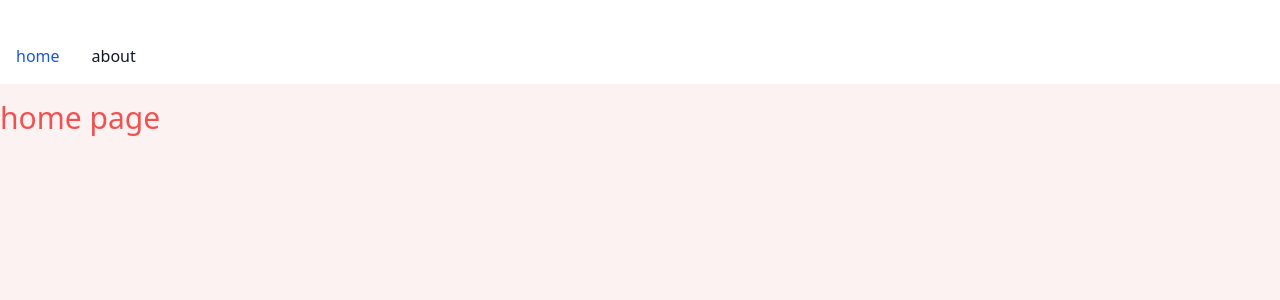
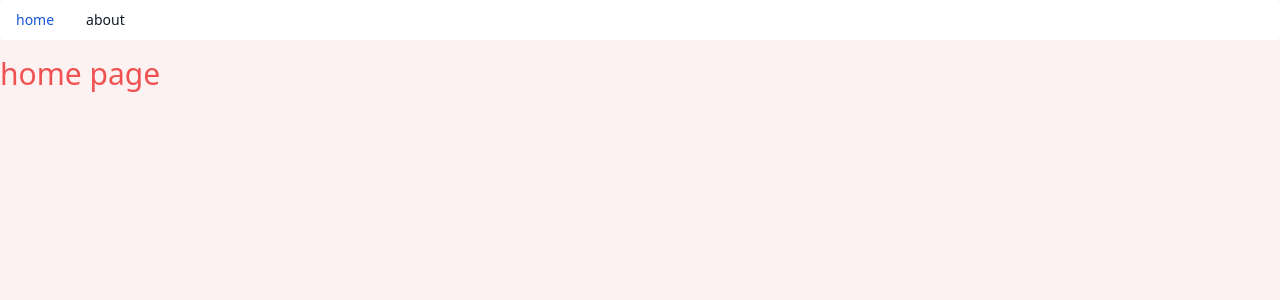
Before and after one commit to jdabassett/django-snacks, a Django app: page /home in a window 1280 px wide. Shown: the top 300 px of the page. Run offline with Django 4.2, Linux system fonts and the light colour scheme; style sheets or scripts are compiled from the project's sources; some libraries are stand-ins or nearby versions.

```diff
--- a/tailwind.config.js
+++ b/tailwind.config.js
@@ -4,7 +4,7 @@ module.exports = {
           './templates/**/*.html',
           './node_modules/flowbite/**/*.js'
       ],
-      darkMode: 'media',
+      darkMode: 'class',
       theme: {
         extend: {},
       },
--- a/templates/base.html
+++ b/templates/base.html
@@ -21,14 +21,51 @@
     </script>
 </head>
 <body class="bg-red-50">
-    <nav class="bg-white border-gray-200 dark:bg-gray-900">
-        <button id="theme-toggle" type="button" class="text-gray-500 dark:text-gray-400 hover:bg-gray-100 dark:hover:bg-gray-700 focus:outline-none focus:ring-4 focus:ring-gray-200 dark:focus:ring-gray-700 rounded-lg text-sm p-2.5">
-            <svg id="theme-toggle-dark-icon" class="hidden w-5 h-5" fill="currentColor" viewBox="0 0 20 20" xmlns="http://www.w3.org/2000/svg"><path d="M17.293 13.293A8 8 0 016.707 2.707a8.001 8.001 0 1010.586 10.586z"></path></svg>
-            <svg id="theme-toggle-light-icon" class="hidden w-5 h-5" fill="currentColor" viewBox="0 0 20 20" xmlns="http://www.w3.org/2000/svg"><path d="M10 2a1 1 0 011 1v1a1 1 0 11-2 0V3a1 1 0 011-1zm4 8a4 4 0 11-8 0 4 4 0 018 0zm-.464 4.95l.707.707a1 1 0 001.414-1.414l-.707-.707a1 1 0 00-1.414 1.414zm2.12-10.607a1 1 0 010 1.414l-.706.707a1 1 0 11-1.414-1.414l.707-.707a1 1 0 011.414 0zM17 11a1 1 0 100-2h-1a1 1 0 100 2h1zm-7 4a1 1 0 011 1v1a1 1 0 11-2 0v-1a1 1 0 011-1zM5.05 6.464A1 1 0 106.465 5.05l-.708-.707a1 1 0 00-1.414 1.414l.707.707zm1.414 8.486l-.707.707a1 1 0 01-1.414-1.414l.707-.707a1 1 0 011.414 1.414zM4 11a1 1 0 100-2H3a1 1 0 000 2h1z" fill-rule="evenodd" clip-rule="evenodd"></path></svg>
+
+    <nav class="bg-white border-gray-200 px- bg-white border-gray-200 px-2 sm:px-4 py-2.5 rounded dark:bg-gray-800">
+  <div class="container mx-auto flex flex-wrap items-center justify-between">
+{#  <a href="#" class="flex">#}
+{#    <svg class="h-10 mr-3" viewBox="0 0 52 72" fill="none" xmlns="http://www.w3.org/2000/svg"><path d="M1.87695 53H28.7791C41.5357 53 51.877 42.7025 51.877 30H24.9748C12.2182 30 1.87695 40.2975 1.87695 53Z" fill="#76A9FA"></path><path d="M0.000409561 32.1646L0.000409561 66.4111C12.8618 66.4111 23.2881 55.9849 23.2881 43.1235L23.2881 8.87689C10.9966 8.98066 1.39567 19.5573 0.000409561 32.1646Z" fill="#A4CAFE"></path><path d="M50.877 5H23.9748C11.2182 5 0.876953 15.2975 0.876953 28H27.7791C40.5357 28 50.877 17.7025 50.877 5Z" fill="#1C64F2"></path></svg>#}
+{#      <span class="self-center text-lg font-semibold whitespace-nowrap dark:text-white">FlowBite</span>#}
+{#  </a>#}
+  <div class="flex md:order-2">
+
+      <!-- Dark mode switcher -->
+          <button
+      id="theme-toggle"
+      type="button"
+      class="text-gray-500 dark:text-gray-400 hover:bg-gray-100 dark:hover:bg-gray-700 focus:outline-none focus:ring-4 focus:ring-gray-200 dark:focus:ring-gray-700 rounded-lg text-sm p-2.5"
+    >
+      <svg
+        id="theme-toggle-dark-icon"
+        class="w-5 h-5 hidden"
+        fill="currentColor"
+        viewBox="0 0 20 20"
+        xmlns="http://www.w3.org/2000/svg"
+      >
+        <path
+          d="M17.293 13.293A8 8 0 016.707 2.707a8.001 8.001 0 1010.586 10.586z"
+        ></path>
+      </svg>
+      <svg
+        id="theme-toggle-light-icon"
+        class="w-5 h-5 hidden"
+        fill="currentColor"
+        viewBox="0 0 20 20"
+        xmlns="http://www.w3.org/2000/svg"
+      >
+        <path
+          d="M10 2a1 1 0 011 1v1a1 1 0 11-2 0V3a1 1 0 011-1zm4 8a4 4 0 11-8 0 4 4 0 018 0zm-.464 4.95l.707.707a1 1 0 001.414-1.414l-.707-.707a1 1 0 00-1.414 1.414zm2.12-10.607a1 1 0 010 1.414l-.706.707a1 1 0 11-1.414-1.414l.707-.707a1 1 0 011.414 0zM17 11a1 1 0 100-2h-1a1 1 0 100 2h1zm-7 4a1 1 0 011 1v1a1 1 0 11-2 0v-1a1 1 0 011-1zM5.05 6.464A1 1 0 106.465 5.05l-.708-.707a1 1 0 00-1.414 1.414l.707.707zm1.414 8.486l-.707.707a1 1 0 01-1.414-1.414l.707-.707a1 1 0 011.414 1.414zM4 11a1 1 0 100-2H3a1 1 0 000 2h1z"
+          fill-rule="evenodd"
+          clip-rule="evenodd"
+        ></path>
+      </svg>
     </button>
-      <div class="max-w-screen-xl flex flex-row items-center justify-between mx-auto p-4">
-        <div class="hidden w-full md:block md:w-auto" id="navbar-default">
-          <ul class="font-medium flex flex-row p-4 md:p-0 mt-4 border border-gray-100 rounded-lg bg-gray-50 md:flex-row md:space-x-8 rtl:space-x-reverse md:mt-0 md:border-0 md:bg-white dark:bg-gray-800 md:dark:bg-gray-900 dark:border-gray-700">
+    <!-- Dark mode switcher end -->
+
+  </div>
+  <div class="hidden md:flex justify-between items-center w-full md:w-auto md:order-1" id="mobile-menu-4">
+    <ul class="flex-col md:flex-row flex md:space-x-8 mt-4 md:mt-0 md:text-sm md:font-medium">
         <li>
           <a href="{% url "home" %}" class="block py-2 px-3 text-white bg-blue-700 rounded md:bg-transparent md:text-blue-700 md:p-0 dark:text-white md:dark:text-blue-500" aria-current="page">home</a>
         </li>
@@ -39,6 +76,8 @@
   </div>
   </div>
 </nav>
+
+
     <div class="container mx-auto mt-4">
         {% block content %}
         {% endblock content %}
```
Lines whose indentation alone changed are shown as unchanged.
